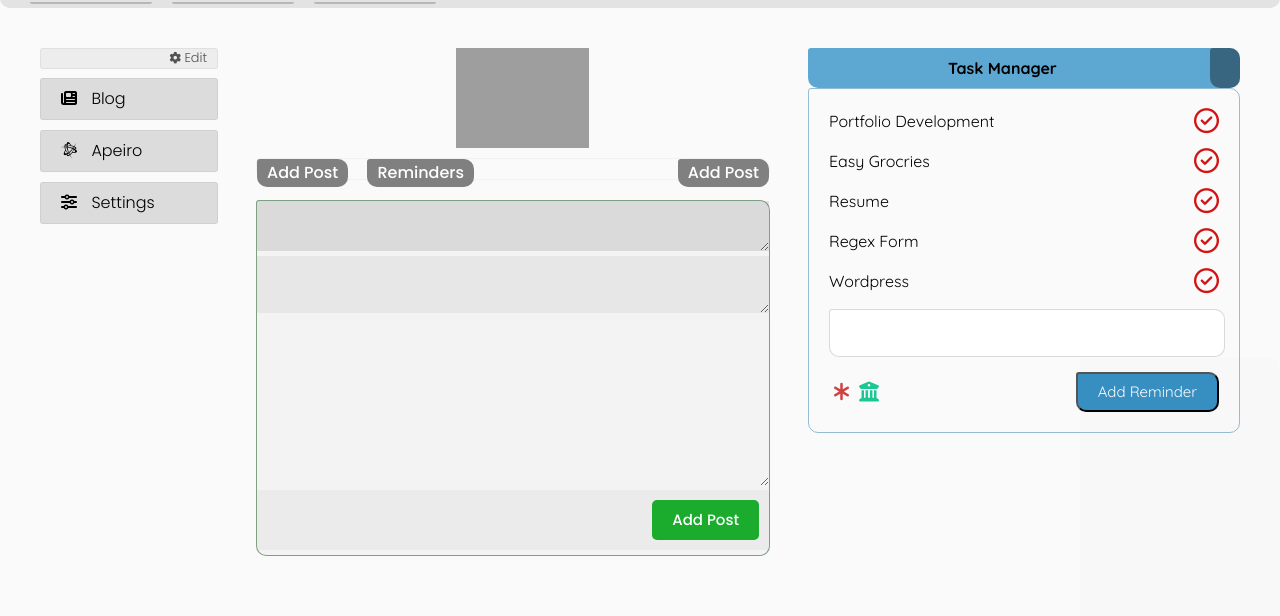
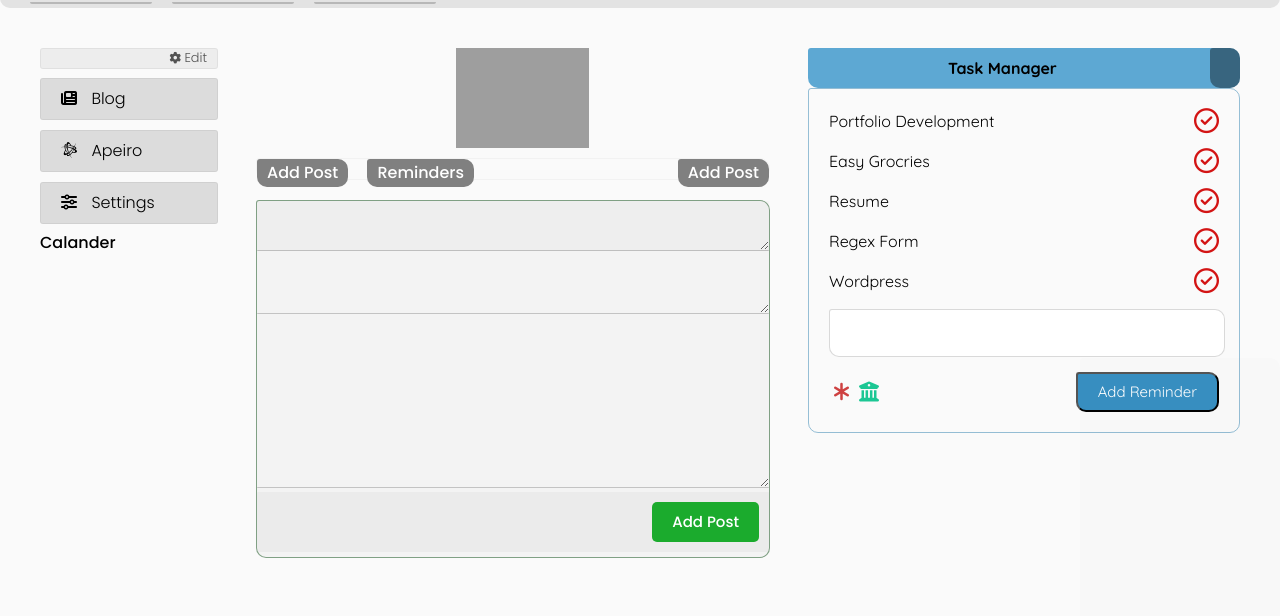
Before and after one commit to abhaykvincent/webtop, a website: page index.html in a window 1280 px wide. Shown: the part 92-708 px from the top of the page. Drawn offline with Linux system fonts and the light colour scheme; grey boxes are pictures that could not be loaded.

Commit message:
Calendar initialized

```diff
--- a/index.html
+++ b/index.html
@@ -88,7 +88,7 @@
                 <div class="leftPanelOption settings">
                     <p class="leftPanelEdit"><i class="fas fa-cog"></i> Edit</p>
                 </div>
-
+                <div class="calander">Calander</div>
             </div>
             <div class="panels right">
                 <div class="toToAPP">
@@ -124,7 +124,7 @@
                         <div class="buttons rightTools ">Add Post</div>
                     </article>
 
-                    <article class="addPost">
+                    <article id="addPost" class="addPost">
                         <textarea type="text" name="" class="addMainHeading"></textarea>
                         <textarea type="text" name="" class="addSubHeading"></textarea>
                         <textarea type="text" class="addContent" id="" cols="30" rows="10"></textarea>
--- a/src/css/main.scss
+++ b/src/css/main.scss
@@ -563,6 +563,7 @@ section {
                 box-sizing: border-box;
 
                 .leftPanelOption {
+                    display: block;
                     width: 100%;
                     height: auto;
                     margin-bottom: 10px;
@@ -602,7 +603,9 @@ section {
                         &:hover {
                             transition-duration: 0.1s;
                         }
-
+                        a{
+                            color: rgb(85, 85, 85);
+                        }
                         .leftPanelOption {
                             width: 100%;
                             margin: 0px  !important;
@@ -860,7 +863,8 @@ section {
                             margin-bottom: 1px;
                             padding: 10px;
                             box-sizing: border-box;
-                            background-color: rgba(0, 0, 0, 0.05);
+                            background-color: rgba(255, 255, 255, 0.05);
+                            border-bottom: 1px solid rgba(0, 0, 0, 0.199);
                             &:focus {
                                 outline: none;
                             }
@@ -884,7 +888,7 @@ section {
                         .addMainHeading {
                             height: 50px !important;
                             font-size: 150%;
-                            background-color: rgba(0, 0, 0, 0.1);
+                            background-color: rgba(0, 0, 0, 0.02);
                         }
 
                         .addContent {
--- a/src/js/app.js
+++ b/src/js/app.js
@@ -97,19 +97,22 @@ var leftPanel = [{
         name: "Blog",
         icon: `<i class="fas fa-newspaper"></i>`,
         options: ["Add post", "Edit post"],
+        link:["#addPost"],
         optionIcon: [`<i class="fas fa-plus"></i>`, `<i class="far fa-trash-alt"></i>`]
     },
     {
         name: "Apeiro",
         icon: `<i class="fab fa-battle-net"></i>`,
-        options: ["Add post", "Add post", "Add post"],
+        options: ["Add post", "Add post"],
+        link:["#addPost"],
         optionIcon: [`<i class="fas fa-plus"></i>`, `<i class="far fa-trash-alt"></i>`],
     },
     {
         name: "Settings",
         icon: `<i class="fas fa-sliders-h"></i>`,
-        options: ["Change Password", "Add post", "Logout"],
-        optionIcon: [`<i class="fas fa-plus"></i>`, `<i class="far fa-trash-alt"></i>`],
+        options: ["Change Password","Logout"],
+        link:["#addPost"],
+        optionIcon: [`<i class="fas fa-key"></i>`, `<i class="fas fa-sign-out-alt"></i>`],
     }
 ];
 // top panel name and dropdown options
@@ -225,12 +228,12 @@ function addLeftPanelOptions() {
                         </div>
                         <div class="leftPanelOptions">`
         element.options.forEach((option, i) => {
-            content += `<div class="leftPanelOption">${element.optionIcon[i]} ${option}</div>`
+            content += `<a href="${element.link}" class="leftPanelOption">${element.optionIcon[i]} ${option}</a>`
         });
         content += `</div>
                     </div>`;
     });
-    $(".panels.left").append(content);
+    $(".leftPanelOption.settings").after(content);
 }
 function addTopPanelOptions() {
     let content = "";
```
Also changed, not shown: src/css/main.css, 1 other file.
